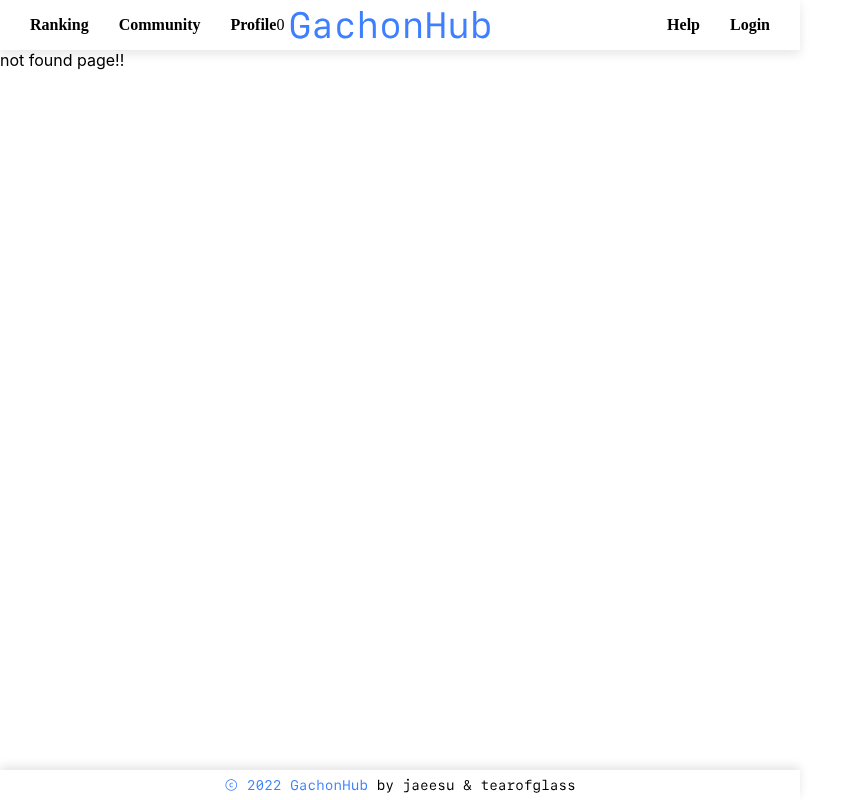
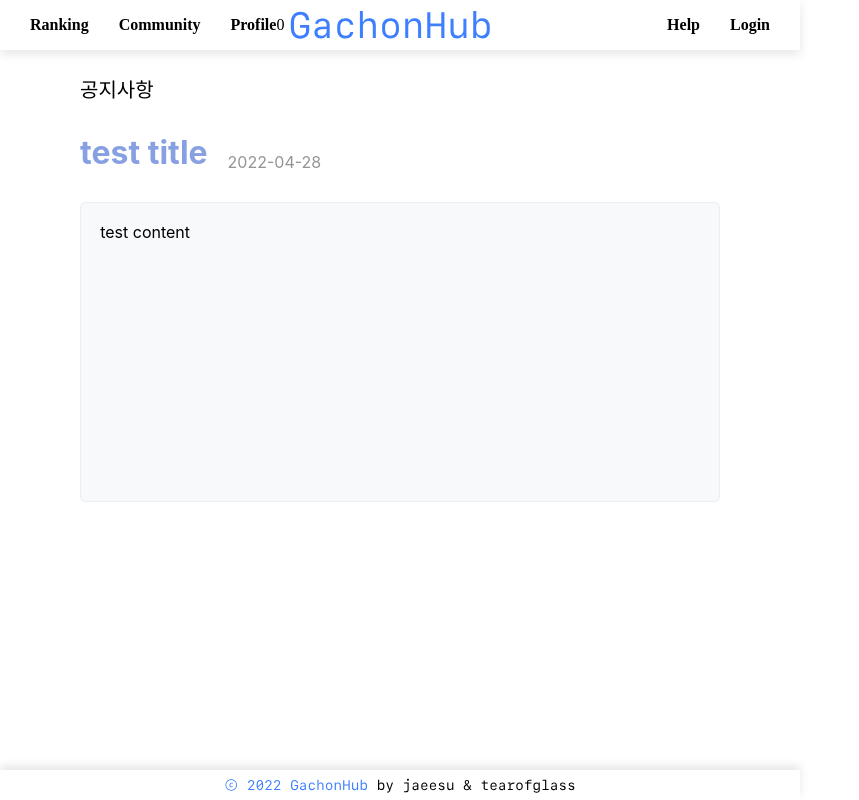
Before and after one commit to GachonHub/web-react, a React (Create React App) app: page /notice in a window 1280 px wide. Before the commit this address had no page. Shown: the whole page, without its empty margins (0-859 px from the left). Built offline with nearby package versions, Linux system fonts and the light colour scheme.

Commit message:
feat: #12 notice inner view

```diff
--- a/package.json
+++ b/package.json
@@ -9,6 +9,7 @@
     "clsx": "^1.1.1",
     "react": "^18.0.0",
     "react-dom": "^18.0.0",
+    "react-icons": "^4.3.1",
     "react-markdown": "^8.0.3",
     "react-redux": "^7.2.8",
     "react-router-dom": "^6.3.0",
--- a/src/App.js
+++ b/src/App.js
@@ -4,6 +4,7 @@ import { Footer } from './components/Footer'
 import { BrowserRouter, Routes, Route } from 'react-router-dom';
 import NotFoundPage from './components/error/NotFound';
 import {Profile} from './components/profile/Profile'
+import Notice from './components/Notice/index';
 
 
 function App() {
@@ -12,6 +13,7 @@ function App() {
       <BrowserRouter>
         <Header></Header>
           <Routes>
+            <Route path="/notice" element={<Notice />}/>
             <Route path="/profile" element={<Profile />}></Route>
             <Route path="*" element={<NotFoundPage />}></Route>
           </Routes>
--- /dev/null
+++ b/src/components/Notice/index.js
@@ -0,0 +1,67 @@
+import React from 'react';
+import styled from "styled-components";
+
+import * as MockData from './indexMockData'
+
+const Notice = styled.div`
+    padding-top:${props => props.width * 0.03}px;
+    padding-left:${props => props.width * 0.1}px;
+    padding-right:${props => props.width * 0.1}px;
+    width: ${props => props.width * 0.8}px;
+`;
+
+const TopInfo = styled.div`
+    margin: 0 auto;
+    display:flex;
+    font-size:20px;
+    margin-bottom:30px;
+`;
+
+const TitleInfo = styled.div`
+    display:flex;
+    margin-bottom:30px;
+    h1 {
+        margin:0;
+        color: #87A0E1;
+    }
+    span {
+        margin: auto 0 0 0;
+        color: #949494;
+        margin-left:20px;
+    }
+`;
+
+const ContentInfo = styled.div`
+    width: 100%;
+    min-height: ${props => props.height * 0.5}px;
+    margin-bottom:${props => props.width * 0.05}px;
+
+    background: #F8F9FA;
+    border: 1px solid #ECEEF1;
+    box-sizing: border-box;
+    border-radius: 5px;
+
+    padding: 3%;
+`;
+
+const NoticeBlock = () => {
+
+    const width = window.screen.width;
+    const height = window.screen.height;
+    return (
+        <Notice width={width}>
+            <TopInfo>
+                <span>공지사항</span>
+                {/* <span className="right-arrow"> &gt; </span> */}
+            </TopInfo>
+            <TitleInfo>
+                <h1>{MockData.data1.title}</h1>
+                <span>{MockData.data1.writeAt}</span>
+            </TitleInfo>
+            <ContentInfo width={width} height={height}>
+                <span>{MockData.data1.content}</span>
+            </ContentInfo>
+        </Notice>
+    )
+}
+export default NoticeBlock;
--- /dev/null
+++ b/src/components/Notice/indexMockData.js
@@ -0,0 +1,19 @@
+export const data = {
+    "totalPages": 1,
+    "page": 0,
+    "data": [
+        {
+            "id": 1,
+            "user": "jiunlee19",
+            "title": "test title"
+        }
+    ]
+};
+
+export const data1 = {
+    "id": 1,
+    "user": "jiunlee19",
+    "title": "test title",
+    "content": "test content",
+    "writeAt": "2022-04-28"
+};
```
Also changed, not shown: 1 other file (tests, documents, lock files or other folders).
